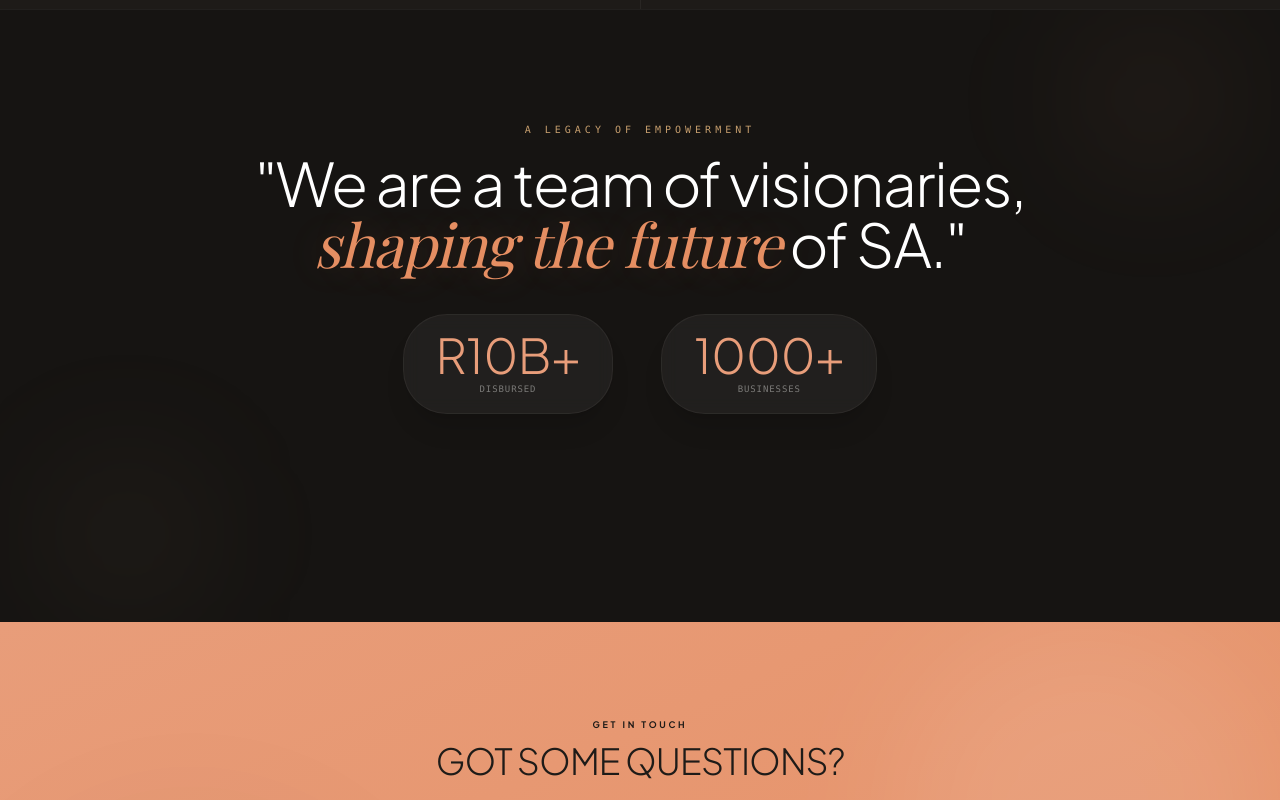
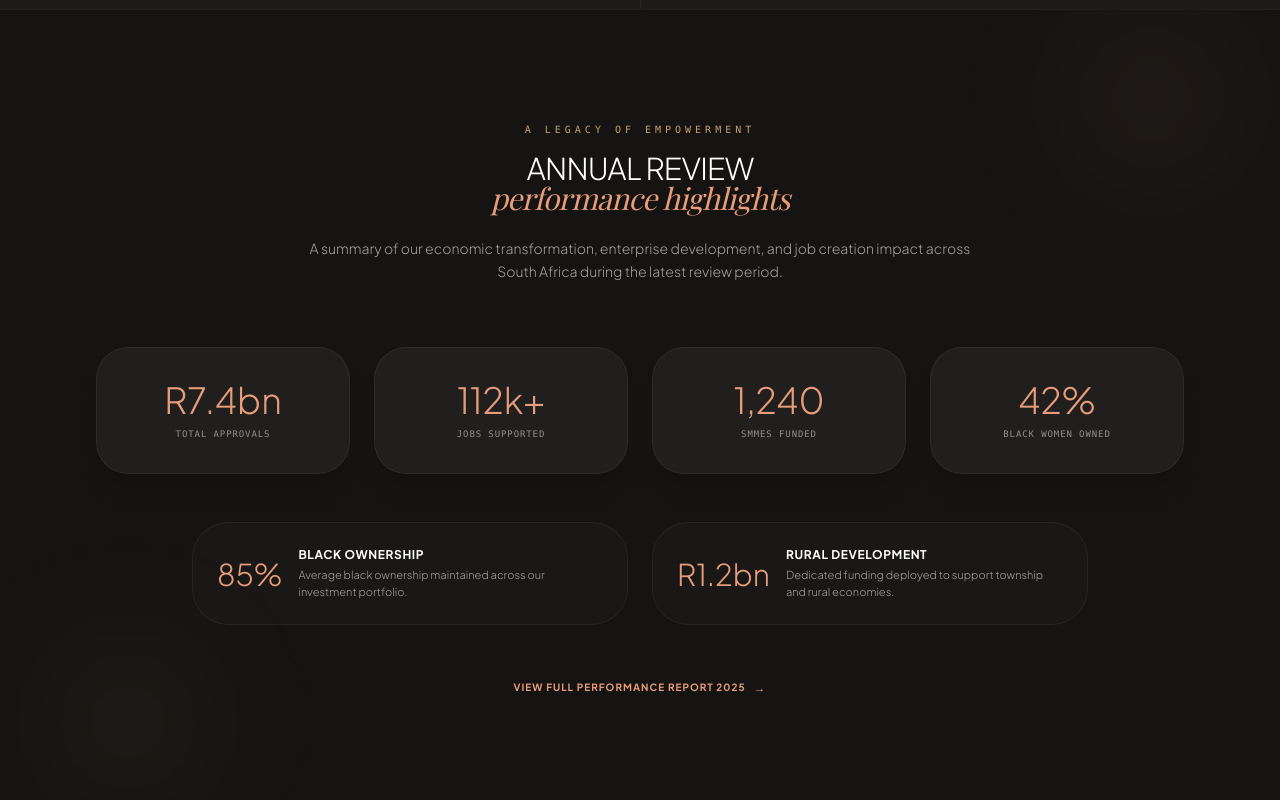
Before and after one commit to tsoanelomodise-arch/nefwebsitedemo, a React (Vite) app: page / in a window 1280 px wide. Shown: the part 2320-3120 px from the top of the page. Built offline with nearby package versions, Linux system fonts and the light colour scheme; a web font is replaced by a local one.

Commit message:
feat: integrate mailto link in contact form
Enable direct email submission by triggering the user's mail client with pre-filled contact details upon form submission.

```diff
--- a/src/App.tsx
+++ b/src/App.tsx
@@ -111,11 +111,19 @@ export default function App() {
   const handleContactSubmit = (e: React.FormEvent) => {
     e.preventDefault();
     setIsSubmitting(true);
-    // Simulate real database submission timeout
+
+    const mailtoLink = `mailto:tsoanelomodise@gmail.com?subject=${encodeURIComponent(
+      `Got some questions - Inquiry from ${contactForm.name}`
+    )}&body=${encodeURIComponent(
+      `Name: ${contactForm.name}\nEmail: ${contactForm.email}\n\nMessage:\n${contactForm.message}`
+    )}`;
+
     setTimeout(() => {
       setIsSubmitting(false);
       setSubmitSuccess(true);
-    }, 1200);
+      // Trigger user's mail client with pre-filled content
+      window.location.href = mailtoLink;
+    }, 1000);
   };
 
   useEffect(() => {
@@ -1226,21 +1234,61 @@ export default function App() {
                 <div className="absolute top-0 right-10 w-44 h-44 bg-[#E89D7A]/5 rounded-full blur-3xl pointer-events-none"></div>
                 <div className="absolute bottom-0 left-10 w-44 h-44 bg-[#C79F6E]/5 rounded-full blur-3xl pointer-events-none"></div>
 
-                <div className="max-w-4xl mx-auto text-center mb-24 relative z-10">
-                  <span className="text-[#C79F6E] text-[10px] font-mono uppercase tracking-[0.4em] mb-4 block">A Legacy of Empowerment</span>
-                  <h2 className="text-3xl md:text-5xl lg:text-6xl font-sans font-light tracking-tight mb-10 leading-none">
-                    "We are a team of visionaries, <br />
-                    <span className="font-serif italic text-peach-accent text-glow-peach">shaping the future</span> of SA."
-                  </h2>
-                  <div className="flex justify-center gap-12">
-                    <div className="text-center px-8 py-4 bg-white/5 rounded-3xl border border-white/5 backdrop-blur-sm shadow-xl">
-                      <div className="text-4xl md:text-5xl font-light text-[#E89D7A] mb-1 font-sans">R10B+</div>
-                      <div className="text-[9px] font-mono uppercase tracking-widest opacity-40">Disbursed</div>
-                    </div>
-                    <div className="text-center px-8 py-4 bg-white/5 rounded-3xl border border-white/5 backdrop-blur-sm shadow-xl">
-                      <div className="text-4xl md:text-5xl font-light text-[#E89D7A] mb-1 font-sans">1000+</div>
-                      <div className="text-[9px] font-mono uppercase tracking-widest opacity-40">Businesses</div>
-                    </div>
+                <div className="max-w-6xl mx-auto relative z-10">
+                  <div className="text-center mb-16">
+                    <span className="text-[#C79F6E] text-[10px] font-mono uppercase tracking-[0.4em] mb-4 block">A Legacy of Empowerment</span>
+                    <h2 className="text-3xl md:text-5xl lg:text-3xl font-sans font-light tracking-tight mb-6 leading-none uppercase">
+                      Annual Review <br />
+                      <span className="font-serif italic text-[#E89D7A] lowercase">performance highlights</span>
+                    </h2>
+                    <p className="text-neutral-400 text-xs md:text-sm max-w-2xl mx-auto font-light leading-relaxed">
+                      A summary of our economic transformation, enterprise development, and job creation impact across South Africa during the latest review period.
+                    </p>
+                  </div>
+
+                  <div className="grid grid-cols-2 md:grid-cols-4 gap-6 mb-12">
+                    <div className="text-center px-4 py-8 bg-white/5 rounded-[2rem] border border-white/5 backdrop-blur-sm shadow-xl hover:border-[#E89D7A]/20 transition-all duration-300 group">
+                      <div className="text-3xl md:text-4xl font-light text-[#E89D7A] mb-2 group-hover:scale-105 transition-transform">R7.4bn</div>
+                      <div className="text-[9px] font-mono uppercase tracking-widest opacity-50">Total Approvals</div>
+                    </div>
+                    <div className="text-center px-4 py-8 bg-white/5 rounded-[2rem] border border-white/5 backdrop-blur-sm shadow-xl hover:border-[#E89D7A]/20 transition-all duration-300 group">
+                      <div className="text-3xl md:text-4xl font-light text-[#E89D7A] mb-2 group-hover:scale-105 transition-transform">112k+</div>
+                      <div className="text-[9px] font-mono uppercase tracking-widest opacity-50">Jobs Supported</div>
+                    </div>
+                    <div className="text-center px-4 py-8 bg-white/5 rounded-[2rem] border border-white/5 backdrop-blur-sm shadow-xl hover:border-[#E89D7A]/20 transition-all duration-300 group">
+                      <div className="text-3xl md:text-4xl font-light text-[#E89D7A] mb-2 group-hover:scale-105 transition-transform">1,240</div>
+                      <div className="text-[9px] font-mono uppercase tracking-widest opacity-50">SMMEs Funded</div>
+                    </div>
+                    <div className="text-center px-4 py-8 bg-white/5 rounded-[2rem] border border-white/5 backdrop-blur-sm shadow-xl hover:border-[#E89D7A]/20 transition-all duration-300 group">
+                      <div className="text-3xl md:text-4xl font-light text-[#E89D7A] mb-2 group-hover:scale-105 transition-transform">42%</div>
+                      <div className="text-[9px] font-mono uppercase tracking-widest opacity-50">Black Women Owned</div>
+                    </div>
+                  </div>
+
+                  <div className="grid grid-cols-1 md:grid-cols-2 gap-6 max-w-4xl mx-auto">
+                    <div className="flex gap-4 p-6 bg-white/[0.02] border border-white/5 rounded-2xl items-center text-left">
+                      <div className="text-3xl font-light text-[#E89D7A]">85%</div>
+                      <div>
+                        <h4 className="text-xs font-bold uppercase tracking-wider text-white">Black Ownership</h4>
+                        <p className="text-[11px] text-neutral-400 font-light mt-1">Average black ownership maintained across our investment portfolio.</p>
+                      </div>
+                    </div>
+                    <div className="flex gap-4 p-6 bg-white/[0.02] border border-white/5 rounded-2xl items-center text-left">
+                      <div className="text-3xl font-light text-[#E89D7A]">R1.2bn</div>
+                      <div>
+                        <h4 className="text-xs font-bold uppercase tracking-wider text-white">Rural Development</h4>
+                        <p className="text-[11px] text-neutral-400 font-light mt-1">Dedicated funding deployed to support township and rural economies.</p>
+                      </div>
+                    </div>
+                  </div>
+
+                  <div className="mt-12 text-center">
+                    <button
+                      onClick={() => navigate('/performance-report-2025')}
+                      className="inline-flex items-center gap-2 text-[10px] font-bold uppercase tracking-widest text-[#E89D7A] hover:text-white transition-colors"
+                    >
+                      View Full Performance Report 2025 <span className="text-xs">→</span>
+                    </button>
                   </div>
                 </div>
               </section>
@@ -1348,7 +1396,7 @@ export default function App() {
                   </AnimatePresence>
 
                   <p className="mt-8 text-[11px] font-light text-[#1E1B18]/75 tracking-wider text-center">
-                    or email us directly at <a href="mailto:applications@nefcorp.co.za" className="border-b border-[#1E1B18] font-bold hover:opacity-100 transition-opacity">applications@nefcorp.co.za</a>
+                    or email us directly at <a href="mailto:tsoanelomodise@gmail.com" className="border-b border-[#1E1B18] font-bold hover:opacity-100 transition-opacity">tsoanelomodise@gmail.com</a>
                   </p>
                 </div>
               </section>
```
